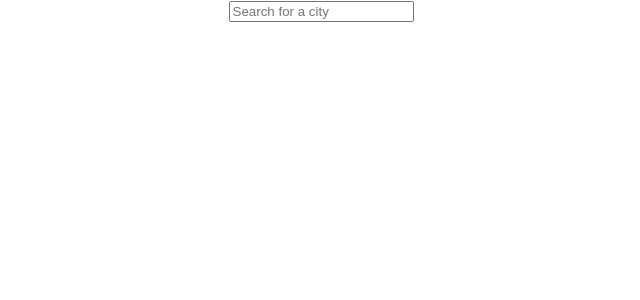
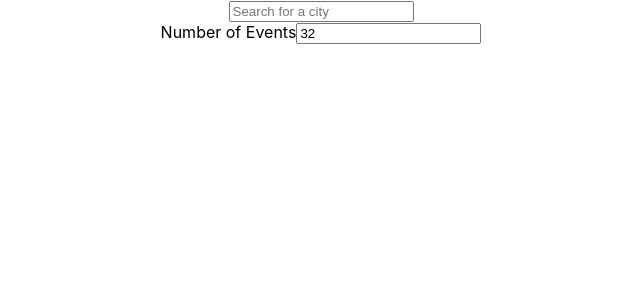
Before and after one commit to berteeny/meet, a React (Create React App) app: page / in a window 1280 px wide. Shown: the top 300 px of the page, without its empty margins (319-959 px from the left). Built offline with nearby package versions, Linux system fonts and the light colour scheme.

Commit message:
unit tests and logic for feature 3

```diff
--- a/src/App.js
+++ b/src/App.js
@@ -1,11 +1,13 @@
 import CitySearch from "./components/CitySearch";
 import EventList from "./components/EventList";
+import NumberOfEvents from "./components/NumberOfEvents";
 import "./App.css";
 
 const App = () => {
   return (
     <div className="App">
       <CitySearch />
+      <NumberOfEvents />
       <EventList />
     </div>
   );
--- /dev/null
+++ b/src/components/NumberOfEvents.js
@@ -0,0 +1,24 @@
+import { useState } from "react";
+
+const NumberOfEvents = () => {
+  const [eventNumber, setEventNumber] = useState("32");
+
+  const handleChange = (event) => {
+    const value = event.target.value;
+    setEventNumber(value);
+  };
+
+  return (
+    <div id="number-of-events">
+      <label>Number of Events</label>
+      <input
+        type="text"
+        className="numberOfEvents"
+        value={eventNumber}
+        onChange={handleChange}
+      />
+    </div>
+  );
+};
+
+export default NumberOfEvents;
```
Also changed, not shown: 2 other files (tests, documents, lock files or other folders).
